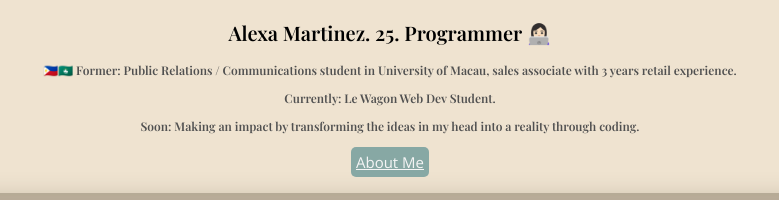
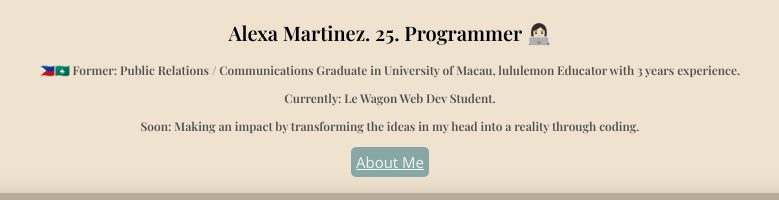
Before and after one commit to AlexaMDGM/profile, a plain HTML site: page index.html in a window 1280 px wide. Shown: the part 273-473 px from the top of the page, 250-1029 px from the left. Drawn offline with nearby package versions, Linux system fonts and the light colour scheme; a web font is replaced by a local one.

Commit message:
change to graduate

```diff
--- a/index.html
+++ b/index.html
@@ -21,7 +21,7 @@
 
           <h2>Alexa Martinez. 25. Programmer 👩🏻‍💻 </h2>
 
-          <p>🇵🇭🇲🇴 Former: Public Relations / Communications student in University of Macau, sales associate with 3 years retail experience.</p>
+          <p>🇵🇭🇲🇴 Former: Public Relations / Communications Graduate in University of Macau, lululemon Educator with 3 years experience.</p>
           <p>Currently: Le Wagon Web Dev Student.</p>
           <p>Soon: Making an impact by transforming the ideas in my head into a reality through coding.</p>
 
```
Also changed, not shown: 1 other file.
